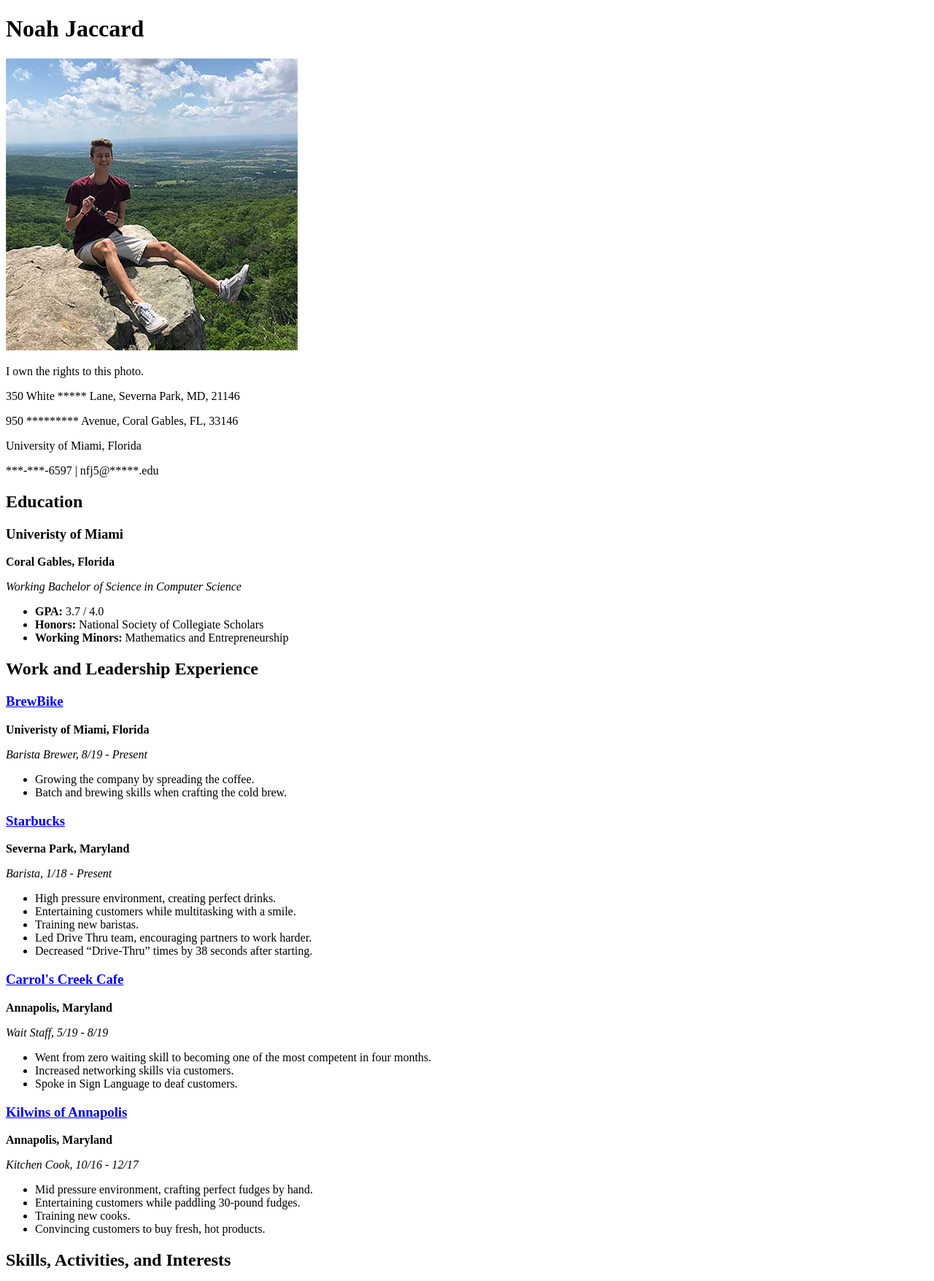
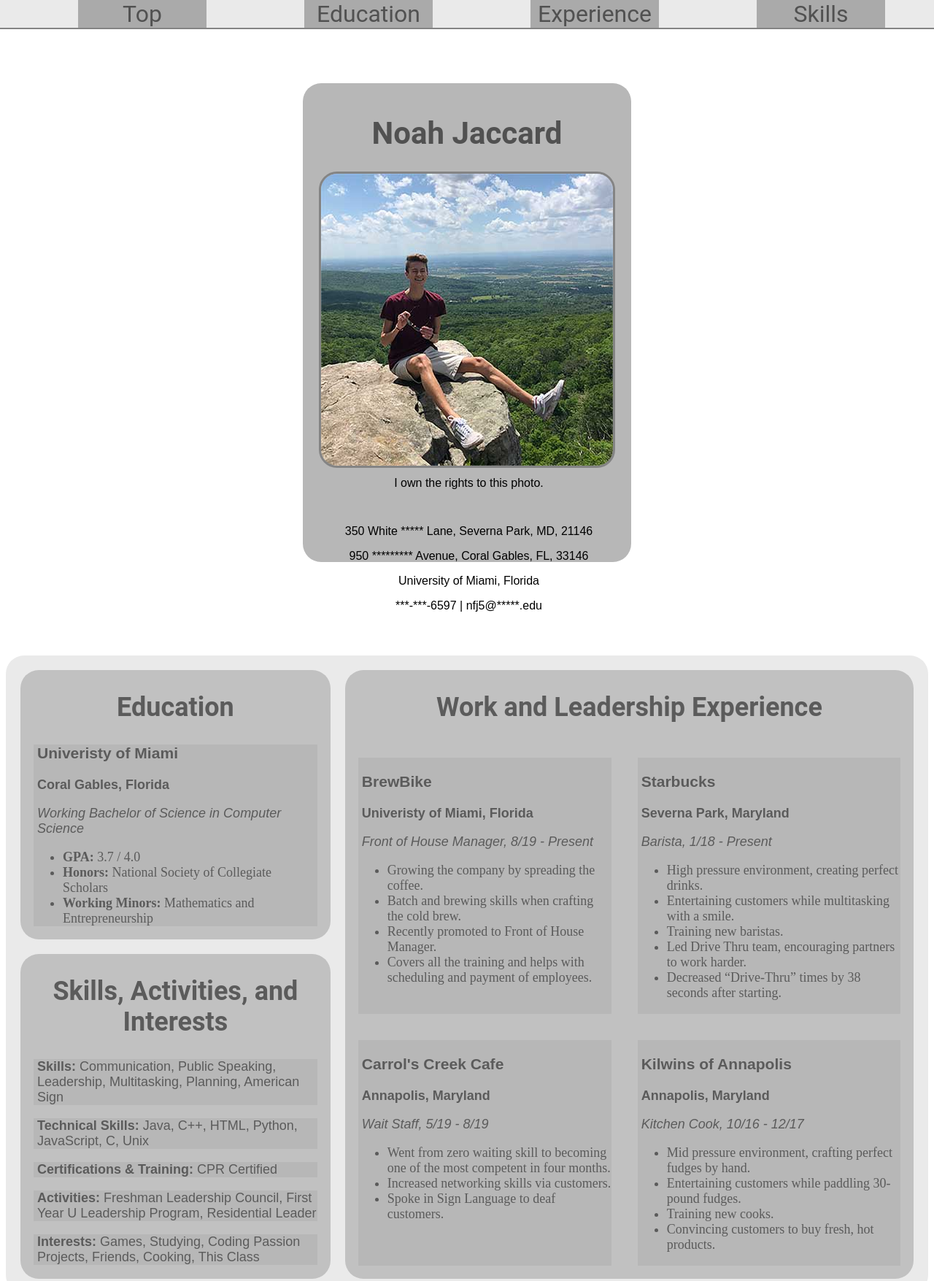
Before and after one commit to noahfjaccard/noahfjaccard.github.io, a plain HTML site: page resume.html in a window 1280 px wide. Shown: the top 1755 px of the page at 73% size. Drawn offline with Linux system fonts and the light colour scheme.

Commit message:
Add files via upload

```diff
--- /dev/null
+++ b/css/style.css
@@ -0,0 +1,191 @@
+header{
+  padding-top: 1em;
+  text-align: center;
+  width: 450px;
+  margin: 8em auto;
+  height: 80vh;
+  margin-top: 5em;
+  background-color: #B7B7B7;
+  border-radius: 25px;
+}
+
+header h1{
+  font-family: 'Roboto', sans-serif;
+}
+
+header p{
+  font-family: 'Droid Serif', sans-serif;
+}
+
+header img{
+  border-style: solid;
+  border-radius: 3px;
+  border-color: #848484;
+  margin-bottom: 2em;
+  border-radius: 25px;
+}
+
+.caption{
+  margin-right: 0;
+  margin-top: -1.5em;
+  padding-bottom: 2em;
+}
+
+header h1{
+  color: #515151;
+  font-size: 42px;
+}
+
+nav a{
+  text-decoration: none;
+  text-align: center;
+  margin: 0;
+  display: inline-block;
+  width: 5.5em;
+  color: #515151;
+  background-color: #AAAAAA;
+}
+
+nav a:visited{
+  text-decoration: none;
+  text-align: center;
+  margin: 0;
+  display: inline-block;
+  width: 5.5em;
+}
+
+nav a:hover{
+  color: white;
+  background-color: #5B5B5B
+}
+
+nav{
+  font-family: 'Roboto', sans-serif;
+  position: fixed;
+  top: 0;
+  left: 0;
+  background-color: #EAEAEA;
+  width: 100%;
+}
+
+nav ul{
+  list-style: none;
+  margin: 0;
+  font-size: 2em;
+  display: flex;
+  justify-content: space-around;
+  border-bottom: 2px solid #848484;
+}
+
+h2{
+  font-size: 36px;
+}
+
+#education{
+  grid-area: education;
+}
+
+main h2{
+  text-align: center;
+}
+
+main article{
+  margin: 1em;
+}
+
+#education{
+  grid-area: education;
+}
+
+#title{
+  grid-area: title;
+}
+
+#brewbike{
+  grid-area: brewbike;
+}
+
+#starbucks{
+  grid-area: starbucks;
+}
+
+#carrols{
+  grid-area: carrols;
+}
+
+#kilwins{
+  grid-area: kilwins;
+}
+
+#experience{
+  grid-area: experience;
+  display: grid;
+  grid-template-columns: 1fr 1fr;
+  /* grid-gap: 20px; */
+  grid-template:
+  "title title"
+  "brewbike starbucks"
+  "carrols kilwins";
+  border-radius: 25px;
+}
+
+#skills{
+  grid-area: skills;
+}
+
+main {
+  display: grid;
+  grid-template-columns: 1fr 1fr 1fr;
+  padding: 20px;
+  /* grid-template-rows: 800px 800px; */
+  grid-gap: 20px;
+  grid-template:
+  "education experience experience"
+  "skills experience experience";
+  color: #5B5B5B;
+  font-size: 18px;
+  background-color: #EAEAEA;
+  border-radius: 25px;
+}
+
+main h2{
+  font-family: 'Roboto', sans-serif;
+}
+
+main h3,
+p{
+  font-family: 'Droid Serif', sans-serif;
+}
+
+main a,
+main a:visited,
+footer a,
+footer a:visited{
+  text-decoration: none;
+  color: #5B5B5B;
+}
+
+main a:hover,
+footer a:hover{
+  color: #F4F4F4;
+}
+
+section{
+  background-color: #C1C1C1;
+  border-radius: 25px;
+}
+
+article{
+  background-color: #B7B7B7;
+}
+
+p,
+h3{
+  margin-left: 5px;
+}
+
+footer{
+  text-align: center;
+  padding-top: 2em;
+  padding-bottom: 1em;
+}
--- a/resume.html
+++ b/resume.html
@@ -3,25 +3,39 @@
   <head>
     <meta charset="utf-8">
     <title>Noah Jaccard's Résumé</title>
+    <link href="css/style.css" rel="stylesheet"/>
   </head>
 
-  <body id="top">
-    <header>
+  <div id="backToTop">
+    <p>toppy</p>
+  </div>
+
+  <body>
+    <header id="header">
       <h1>Noah Jaccard</h1>
       <img src="noahjaccard.jpg" alt="A Photo of Noah Jaccard sitting on a cliff.">
-      <p>I own the rights to this photo.<p>
+      <p class="caption">I own the rights to this photo.<p>
       <p>350 White ***** Lane, Severna Park, MD, 21146</p>
       <p>950 ********* Avenue, Coral Gables, FL, 33146</p>
       <p>University of Miami, Florida</p>
       <p>***-***-6597 | nfj5@*****.edu</p>
     </header>
 
+    <nav>
+      <ul>
+        <li><a href="#backToTop">Top</a></li>
+        <li><a href="#education">Education</a></li>
+        <li><a href="#experience">Experience</a></li>
+        <li><a href="#skills">Skills</a></li>
+      </ul>
+    </nav>
+
     <main>
-      <section>
+      <section id="education">
         <h2>Education</h2>
 
         <article>
-          <h3>Univeristy of Miami</h3>
+          <h3><a href="https://welcome.miami.edu/">Univeristy of Miami</a></h3>
           <p><strong>Coral Gables, Florida</strong></p>
           <p><em>Working Bachelor of Science in Computer Science</em></p>
           <ul>
@@ -32,20 +46,22 @@
         </article>
       </section>
 
-      <section>
-        <h2>Work and Leadership Experience</h2>
+      <section id="experience">
+        <h2 id="title">Work and Leadership Experience</h2>
 
-        <article>
+        <article id="brewbike">
           <h3><a href="https://brewbikecoffee.com/">BrewBike</a></h3>
           <p><strong>Univeristy of Miami, Florida</strong></p>
-          <p><em>Barista Brewer, 8/19 - Present</em></p>
+          <p><em>Front of House Manager, 8/19 - Present</em></p>
           <ul>
             <li>Growing the company by spreading the coffee.</li>
             <li>Batch and brewing skills when crafting the cold brew.</li>
+            <li>Recently promoted to Front of House Manager.</li>
+            <li>Covers all the training and helps with scheduling and payment of employees.</li>
           </ul>
         </article>
 
-        <article>
+        <article id="starbucks">
           <h3><a href="https://www.starbucks.com/">Starbucks</a></h3>
           <p><strong>Severna Park, Maryland</strong></p>
           <p><em>Barista, 1/18 - Present</em></p>
@@ -58,7 +74,7 @@
           </ul>
         </article>
 
-        <article>
+        <article id="carrols">
           <h3><a href="https://carrolscreek.com/">Carrol's Creek Cafe</a></h3>
           <p><strong>Annapolis, Maryland</strong></p>
           <p><em>Wait Staff, 5/19 - 8/19</em></p>
@@ -69,7 +85,7 @@
           </ul>
         </article>
 
-        <article>
+        <article id="kilwins">
           <h3><a href="https://www.kilwins.com/stores/kilwins-annapolis">Kilwins of Annapolis</a></h3>
           <p><strong>Annapolis, Maryland</strong></p>
           <p><em>Kitchen Cook, 10/16 - 12/17</em></p>
@@ -82,7 +98,7 @@
         </article>
       </section>
 
-      <section>
+      <section id="skills">
         <h2>Skills, Activities, and Interests</h2>
         <article><p><strong>Skills:</strong> Communication, Public Speaking, Leadership, Multitasking, Planning, American Sign</p></article>
         <article><p><strong>Technical Skills:</strong> Java, C++, HTML, Python, JavaScript, C, Unix</p></article>
@@ -95,7 +111,6 @@
 
     <footer>
       <p>Everything in here belongs to Noah Jaccard</p>
-      <p><a href="#top">Back to Top: Experience the magic again!</a></p>
     </footer>
   </body>
 </html>
```
